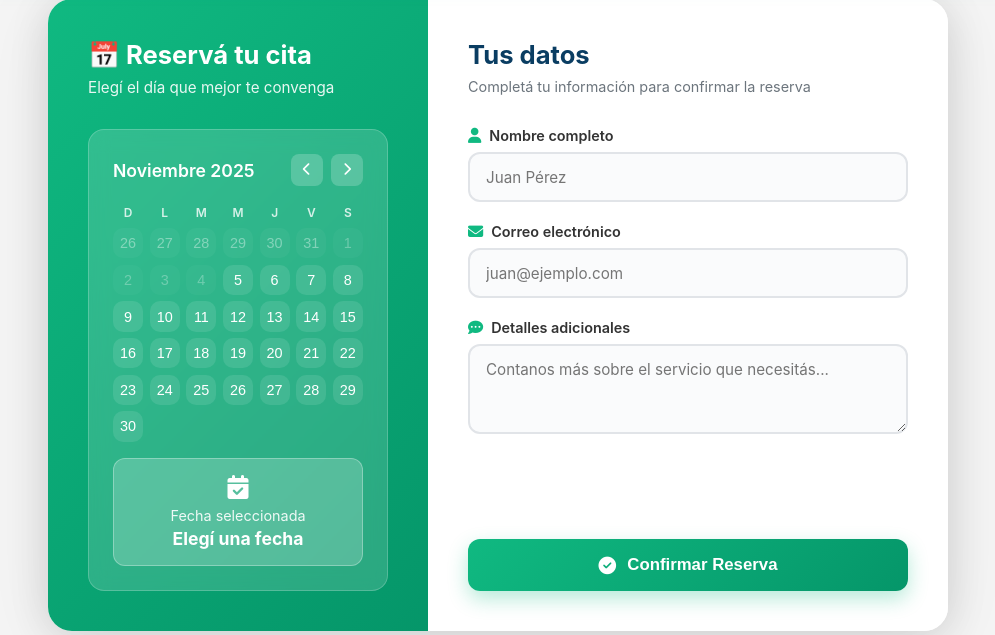
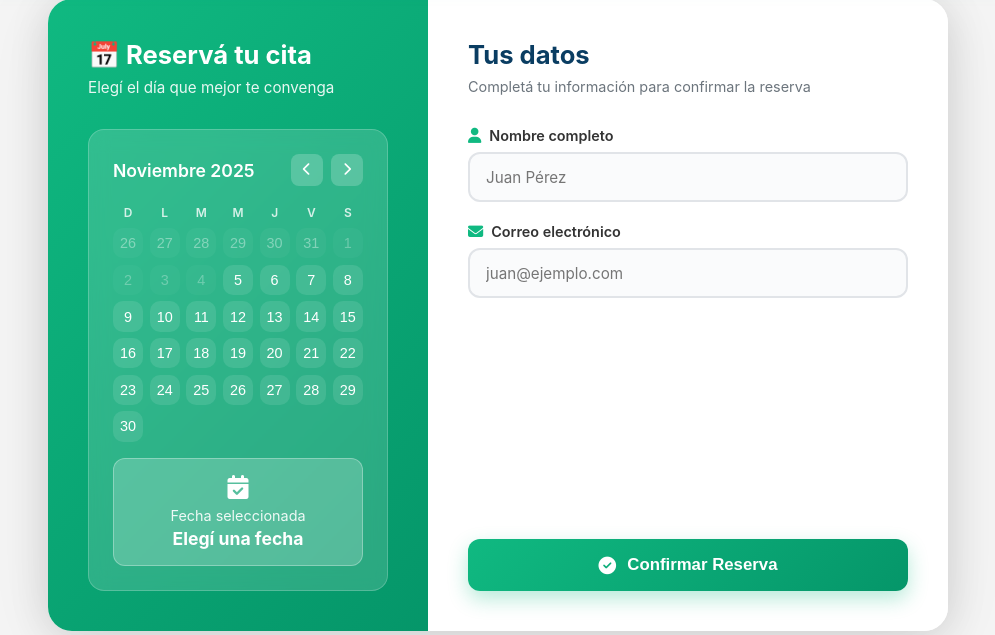
Before and after one commit to Avi280133/ProyectoProgramacion, a PHP site: page /vistas/solicitud.php in a window 1280 px wide. Shown: the part 115-750 px from the top of the page, without its empty margins (142-1137 px from the left). Run offline with PHP 8.4, Linux system fonts and the light colour scheme.

Commit message:
solicitud

```diff
--- a/vistas/solicitud.php
+++ b/vistas/solicitud.php
@@ -696,14 +696,6 @@ footer {
             <input type="email" id="email" name="email" class="form-control" placeholder="juan@ejemplo.com" required>
           </div>
 
-          <div class="form-group">
-            <label for="detalles">
-              <i class="fas fa-comment-dots"></i>
-              Detalles adicionales
-            </label>
-            <textarea id="detalles" name="detalles" class="form-control" placeholder="Contanos más sobre el servicio que necesitás..."></textarea>
-          </div>
-
           <button type="submit" class="submit-btn">
             <i class="fas fa-check-circle"></i>
             Confirmar Reserva
```
